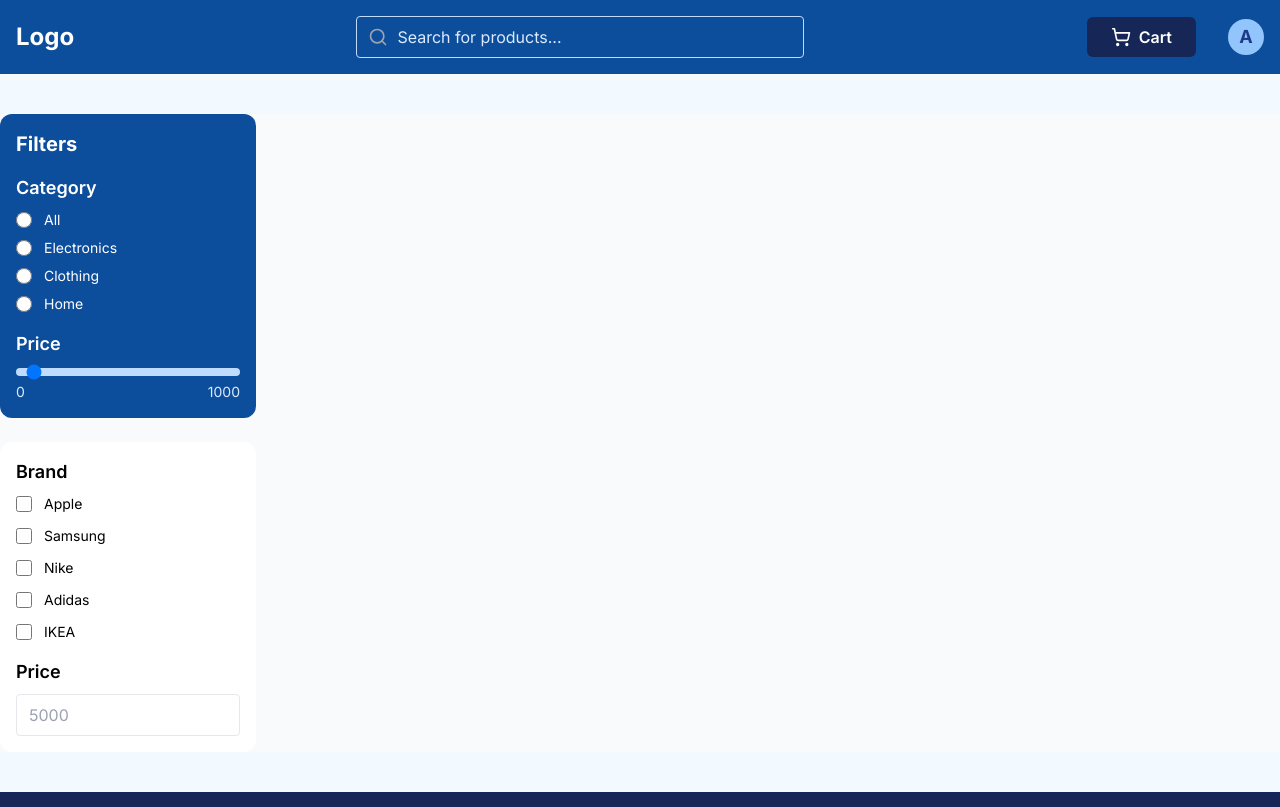
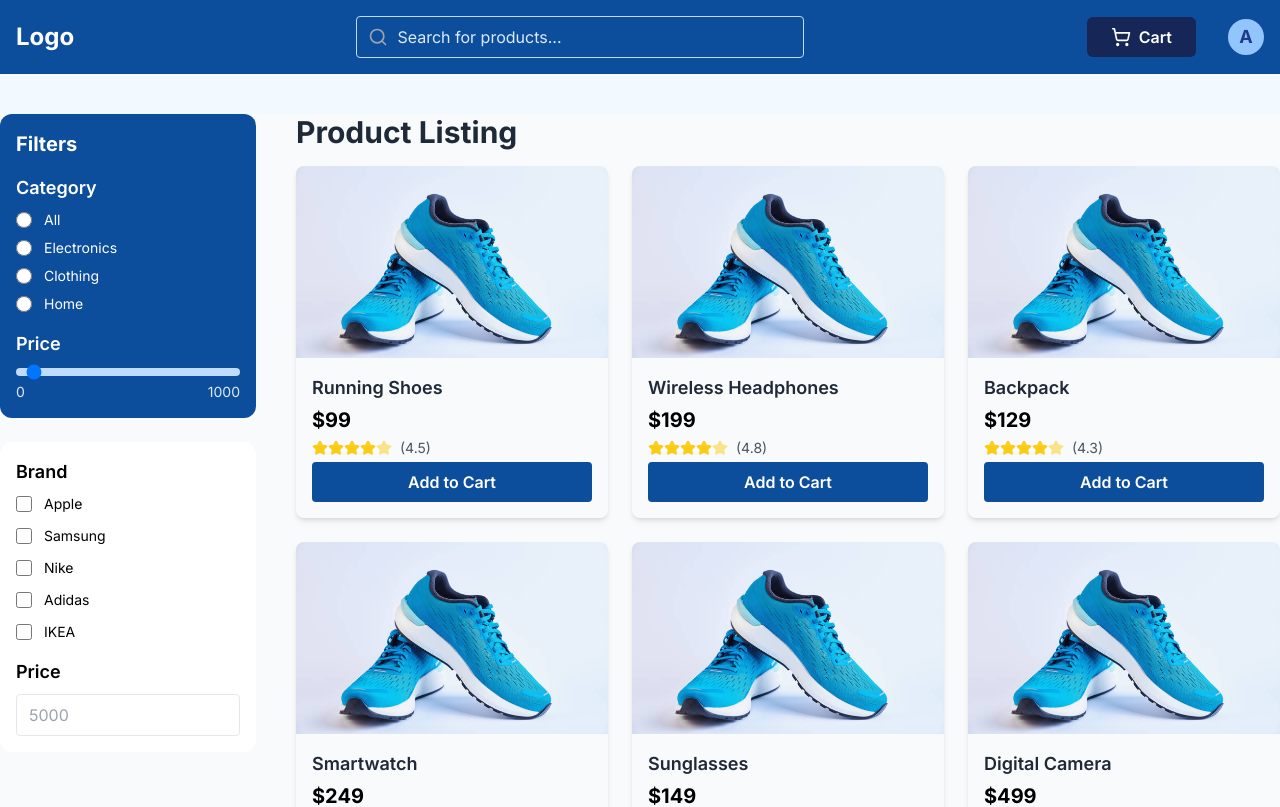
Before and after one commit to Surjendu-kar/Whatbytes, a Next.js app: page / in a window 1280 px wide. Shown: the top 807 px of the page. Built offline with nearby package versions, Linux system fonts and the light colour scheme.

Commit message:
Update product brands in data.json and enhance layout by integrating ProductGrid component into the main page.

```diff
--- a/app/page.tsx
+++ b/app/page.tsx
@@ -1,9 +1,11 @@
+import ProductGrid from '@/components/ProductGrid'
 import Sidebar from '@/components/Sidebar'
 
 function Page() {
   return (
-    <div className="flex bg-gray-50">
+    <div className="flex bg-gray-50 gap-10">
       <Sidebar/>
+      <ProductGrid />
     </div>
   )
 }
--- /dev/null
+++ b/components/ProductGrid.tsx
@@ -0,0 +1,113 @@
+'use client'
+import Image from 'next/image'
+import Link from 'next/link'
+import { Star } from 'lucide-react'
+import productsData from '@/data.json'
+
+interface Product {
+  id: number
+  title: string
+  price: number
+  category: string
+  image: string
+  description: string
+  rating: number
+  brand: string
+}
+
+function ProductGrid() {
+  const products: Product[] = productsData as Product[]
+
+  const renderStars = (rating: number) => {
+    const stars = []
+    const fullStars = Math.floor(rating)
+    const hasHalfStar = rating % 1 !== 0
+
+    for (let i = 0; i < fullStars; i++) {
+      stars.push(
+        <Star key={i} size={16} className="fill-yellow-400 text-yellow-400" />
+      )
+    }
+
+    if (hasHalfStar) {
+      stars.push(
+        <Star key="half" size={16} className="fill-yellow-400 text-yellow-400 opacity-50" />
+      )
+    }
+
+    const emptyStars = 5 - Math.ceil(rating)
+    for (let i = 0; i < emptyStars; i++) {
+      stars.push(
+        <Star key={`empty-${i}`} size={16} className="text-gray-300" />
+      )
+    }
+
+    return stars
+  }
+
+  const handleAddToCart = (e: React.MouseEvent<HTMLButtonElement>, product: Product) => {
+    e.preventDefault()
+    e.stopPropagation()
+    // TODO: Add cart functionality later
+    console.log('Add to cart:', product.title)
+  }
+
+  return (
+    <div className="flex-1">
+      {/* Header */}
+      <h1 className="text-3xl font-bold text-gray-800 mb-4">Product Listing</h1>
+
+      {/* Product Grid */}
+      <div className="grid grid-cols-1 md:grid-cols-2 lg:grid-cols-3 gap-6 ">
+        {products.map((product) => (
+          <Link key={product.id} href={`/product/${product.id}`}>
+            <div className="rounded-lg shadow-md hover:shadow-lg transition-shadow duration-300 cursor-pointer overflow-hidden">
+              {/* Product Image */}
+              <div className="relative h-48 w-full">
+                <Image
+                  src="/shoes.jpg"
+                  alt={product.title}
+                  fill
+                  className="object-cover"
+                />
+              </div>
+
+              {/* Product Details */}
+              <div className="p-4 flex flex-col gap-1">
+                {/* Title */}
+                <h3 className="text-lg font-semibold text-gray-800 truncate">
+                  {product.title}
+                </h3>
+
+                {/* Price */}
+                <p className="text-xl font-bold">
+                  ${product.price}
+                </p>
+
+                {/* Rating Stars */}
+                <div className="flex items-center">
+                  <div className="flex mr-2">
+                    {renderStars(product.rating)}
+                  </div>
+                  <span className="text-sm text-gray-600">
+                    ({product.rating})
+                  </span>
+                </div>
+
+                {/* Add to Cart Button */}
+                <button
+                  onClick={(e) => handleAddToCart(e, product)}
+                  className="w-full bg-primary hover:bg-secondary text-white font-semibold py-2 px-4 rounded transition-colors duration-200"
+                >
+                  Add to Cart
+                </button>
+              </div>
+            </div>
+          </Link>
+        ))}
+      </div>
+    </div>
+  )
+}
+
+export default ProductGrid
--- a/data.json
+++ b/data.json
@@ -7,7 +7,7 @@
     "image": "https://images.unsplash.com/photo-1542291026-7eec264c27ff?w=400&h=400&fit=crop",
     "description": "Comfortable running shoes perfect for daily workouts and long-distance running. Features breathable mesh upper and responsive cushioning.",
     "rating": 4.5,
-    "brand": "SportTech"
+    "brand": "Nike"
   },
   {
     "id": 2,
@@ -17,7 +17,7 @@
     "image": "https://images.unsplash.com/photo-1505740420928-5e560c06d30e?w=400&h=400&fit=crop",
     "description": "Premium wireless headphones with noise cancellation and 30-hour battery life. Crystal clear audio quality.",
     "rating": 4.8,
-    "brand": "AudioMax"
+    "brand": "Apple"
   },
   {
     "id": 3,
@@ -27,7 +27,7 @@
     "image": "https://images.unsplash.com/photo-1553062407-98eeb64c6a62?w=400&h=400&fit=crop",
     "description": "Durable and spacious backpack perfect for travel, work, or outdoor adventures. Multiple compartments and water-resistant.",
     "rating": 4.3,
-    "brand": "TravelGear"
+    "brand": "Adidas"
   },
   {
     "id": 4,
@@ -37,7 +37,7 @@
     "image": "https://images.unsplash.com/photo-1523275335684-37898b6baf30?w=400&h=400&fit=crop",
     "description": "Advanced smartwatch with health monitoring, GPS, and 7-day battery life. Compatible with iOS and Android.",
     "rating": 4.6,
-    "brand": "TechWear"
+    "brand": "Apple"
   },
   {
     "id": 5,
@@ -47,7 +47,7 @@
     "image": "https://images.unsplash.com/photo-1572635196237-14b3f281503f?w=400&h=400&fit=crop",
     "description": "Stylish sunglasses with UV protection and polarized lenses. Perfect for outdoor activities and fashion.",
     "rating": 4.2,
-    "brand": "StyleVision"
+    "brand": "Nike"
   },
   {
     "id": 6,
@@ -57,7 +57,7 @@
     "image": "https://images.unsplash.com/photo-1606983340126-99ab4feaa64a?w=400&h=400&fit=crop",
     "description": "Professional digital camera with 24MP sensor and 4K video recording capabilities. Perfect for photography enthusiasts.",
     "rating": 4.7,
-    "brand": "PhotoPro"
+    "brand": "Samsung"
   },
   {
     "id": 7,
@@ -67,7 +67,7 @@
     "image": "https://images.unsplash.com/photo-1521572163474-6864f9cf17ab?w=400&h=400&fit=crop",
     "description": "Comfortable cotton t-shirt available in multiple colors. Perfect for casual wear and everyday comfort.",
     "rating": 4.1,
-    "brand": "ComfortWear"
+    "brand": "Adidas"
   },
   {
     "id": 8,
@@ -77,7 +77,7 @@
     "image": "https://images.unsplash.com/photo-1511707171634-5f897ff02aa9?w=400&h=400&fit=crop",
     "description": "Latest smartphone with advanced camera system, fast processor, and all-day battery life. 5G enabled.",
     "rating": 4.9,
-    "brand": "TechMobile"
+    "brand": "Samsung"
   },
   {
     "id": 9,
@@ -87,36 +87,6 @@
     "image": "https://images.unsplash.com/photo-1559056199-641a0ac8b55e?w=400&h=400&fit=crop",
     "description": "Programmable coffee maker with built-in grinder and thermal carafe. Brew perfect coffee every morning.",
     "rating": 4.4,
-    "brand": "BrewMaster"
-  },
-  {
-    "id": 10,
-    "title": "Desk Lamp",
-    "price": 79,
-    "category": "Home",
-    "image": "https://images.unsplash.com/photo-1507473885765-e6ed057f782c?w=400&h=400&fit=crop",
-    "description": "LED desk lamp with adjustable brightness and color temperature. Perfect for reading and working.",
-    "rating": 4.0,
-    "brand": "LightTech"
-  },
-  {
-    "id": 11,
-    "title": "Gaming Mouse",
-    "price": 89,
-    "category": "Electronics",
-    "image": "https://images.unsplash.com/photo-1527864550417-7fd91fc51a46?w=400&h=400&fit=crop",
-    "description": "High-precision gaming mouse with customizable RGB lighting and programmable buttons.",
-    "rating": 4.5,
-    "brand": "GameTech"
-  },
-  {
-    "id": 12,
-    "title": "Yoga Mat",
-    "price": 39,
-    "category": "Home",
-    "image": "https://images.unsplash.com/photo-1592432678016-e910b452f9a2?w=400&h=400&fit=crop",
-    "description": "Premium yoga mat with excellent grip and cushioning. Perfect for yoga, pilates, and home workouts.",
-    "rating": 4.3,
-    "brand": "FitLife"
+    "brand": "IKEA"
   }
 ]
```
Also changed, not shown: public/shoes.jpg (added).
